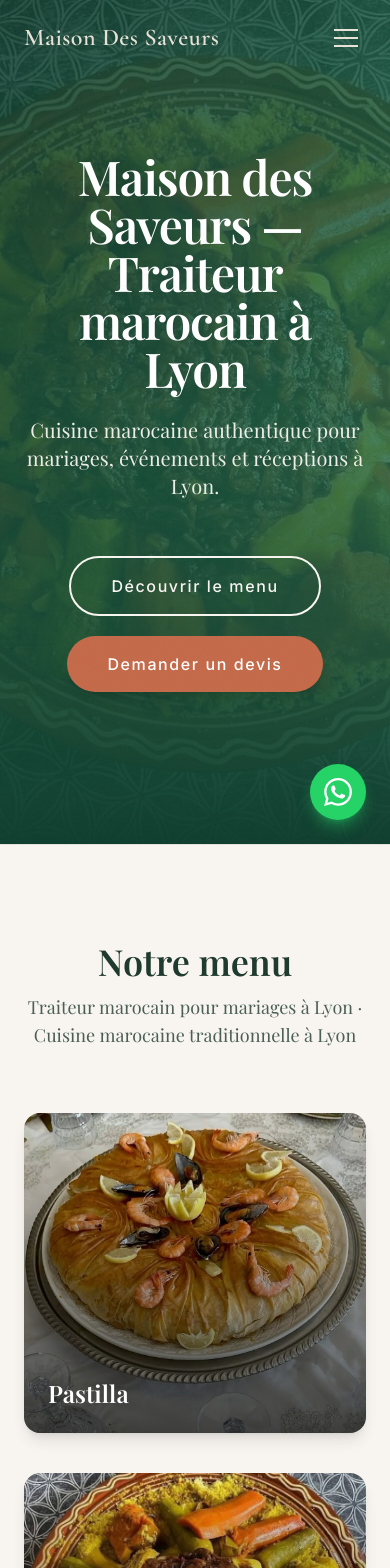
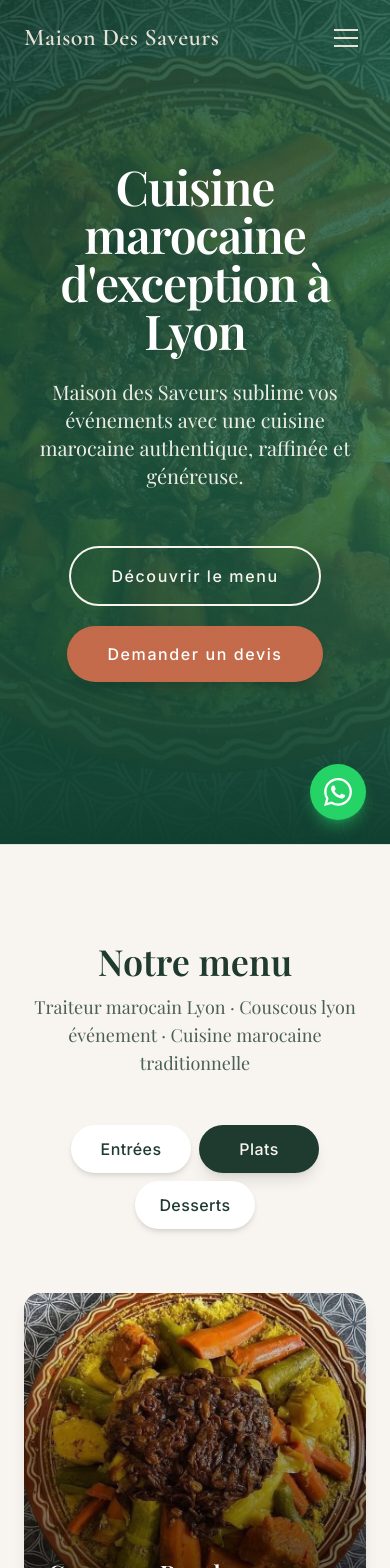
Before and after one commit to traiteurmds/maison-des-saveurs-site, a Next.js app: page / in a window 390 px wide. Shown: the top 1568 px of the page. Built offline with nearby package versions, Linux system fonts and the light colour scheme.

Commit message:
Ajout Google Maps sous les avis clients + zones Lyon

```diff
--- a/app/components/ContactCTA.tsx
+++ b/app/components/ContactCTA.tsx
@@ -34,7 +34,7 @@ export default function ContactCTA() {
         >
           <Link
             href="/contact"
-            className="inline-flex items-center justify-center rounded-full bg-terracotta px-12 py-5 font-medium tracking-widest text-white shadow-lg transition-all duration-300 ease-out hover:-translate-y-1 hover:scale-105 hover:shadow-xl hover:shadow-terracotta/30 focus:outline-none focus:ring-2 focus:ring-terracotta focus:ring-offset-2 focus:ring-offset-deep-green"
+            className="inline-flex min-h-[52px] min-w-[280px] items-center justify-center rounded-full bg-terracotta px-10 py-5 font-medium tracking-widest text-white shadow-lg transition-all duration-300 ease-out hover:-translate-y-1 hover:scale-105 hover:shadow-xl hover:shadow-terracotta/30 focus:outline-none focus:ring-2 focus:ring-terracotta focus:ring-offset-2 focus:ring-offset-deep-green md:min-h-[56px] md:min-w-[320px] md:px-12"
           >
             Demander un devis
           </Link>
--- a/app/components/Menu3DExperience.tsx
+++ b/app/components/Menu3DExperience.tsx
@@ -5,12 +5,15 @@ import Link from "next/link";
 import Image from "next/image";
 import { motion, AnimatePresence } from "framer-motion";
 
+type Category = "entrees" | "plats" | "desserts";
+
 type Dish = {
   id: string;
   title: string;
   description: string;
   image: string;
   alt: string;
+  category: Category;
 };
 
 const dishes: Dish[] = [
@@ -20,6 +23,15 @@ const dishes: Dish[] = [
     description: "Pastilla marocaine traditionnelle, idéale pour les grandes occasions et les réceptions raffinées.",
     image: "/images/menu/pastilla.jpg",
     alt: "Pastilla marocaine traiteur Lyon",
+    category: "entrees",
+  },
+  {
+    id: "mini-sales",
+    title: "Mini salés",
+    description: "Buffet de mini salés marocains : mini burgers, batbout, briouates et bouchées gourmandes.",
+    image: "/images/menu/mini-sales.jpg",
+    alt: "Mini salés marocains buffet traiteur Lyon",
+    category: "entrees",
   },
   {
     id: "couscous-royal",
@@ -27,6 +39,7 @@ const dishes: Dish[] = [
     description: "Couscous royal marocain avec légumes fondants et viandes mijotées, signature de notre maison.",
     image: "/images/menu/couscous.jpg",
     alt: "Couscous marocain traiteur Lyon",
+    category: "plats",
   },
   {
     id: "viande-pruneaux",
@@ -34,6 +47,7 @@ const dishes: Dish[] = [
     description: "Tajine de boeuf marocain aux pruneaux et amandes, sucré-salé emblématique des mariages.",
     image: "/images/menu/viande-pruneaux.jpg",
     alt: "Tajine marocain traiteur Lyon",
+    category: "plats",
   },
   {
     id: "poulet-olives",
@@ -41,6 +55,7 @@ const dishes: Dish[] = [
     description: "Poulet marocain aux olives et citron confit, servi sur plat traditionnel.",
     image: "/images/menu/poulet-olives.jpg",
     alt: "Poulet olives citron marocain traiteur Lyon",
+    category: "plats",
   },
   {
     id: "rfissa",
@@ -48,19 +63,30 @@ const dishes: Dish[] = [
     description: "Rfissa marocaine traditionnelle, plat généreux pour les grandes tablées.",
     image: "/images/menu/rfissa.jpg",
     alt: "Rfissa marocaine traditionnelle traiteur Lyon",
+    category: "plats",
   },
   {
-    id: "mini-sales",
-    title: "Mini salés",
-    description: "Buffet de mini salés marocains : mini burgers, batbout, briouates et bouchées gourmandes.",
-    image: "/images/menu/mini-sales.jpg",
-    alt: "Mini salés marocains buffet traiteur Lyon",
+    id: "patisseries",
+    title: "Pâtisseries & douceurs",
+    description: "Pâtisseries marocaines et douceurs orientales pour clôturer vos événements en beauté.",
+    image: "/images/menu/pastilla.jpg",
+    alt: "Pâtisseries marocaines traiteur Lyon",
+    category: "desserts",
   },
+];
+
+const categories: { id: Category; label: string }[] = [
+  { id: "entrees", label: "Entrées" },
+  { id: "plats", label: "Plats" },
+  { id: "desserts", label: "Desserts" },
 ];
 
 export default function Menu3DExperience() {
   const [openDish, setOpenDish] = useState<Dish | null>(null);
+  const [activeCategory, setActiveCategory] = useState<Category>("plats");
   const cardRefs = useRef<(HTMLDivElement | null)[]>([]);
+
+  const filteredDishes = dishes.filter((d) => d.category === activeCategory);
 
   const handleMouseMove = useCallback((e: React.MouseEvent<HTMLDivElement>, index: number) => {
     const card = cardRefs.current[index];
@@ -94,11 +120,43 @@ export default function Menu3DExperience() {
           Notre menu
         </h2>
         <p className="mt-3 text-center font-serif text-lg text-deep-green/80">
-          Traiteur marocain pour mariages à Lyon · Cuisine marocaine traditionnelle à Lyon
+          Traiteur marocain Lyon · Couscous lyon événement · Cuisine marocaine traditionnelle
         </p>
+
+        <motion.div
+          className="mt-12 flex flex-wrap justify-center gap-2"
+          initial={{ opacity: 0, y: 12 }}
+          whileInView={{ opacity: 1, y: 0 }}
+          viewport={{ once: true }}
+          transition={{ duration: 0.5 }}
+        >
+          {categories.map((cat) => (
+            <button
+              key={cat.id}
+              type="button"
+              onClick={() => setActiveCategory(cat.id)}
+              className={`min-h-[48px] min-w-[120px] rounded-full px-6 py-3 font-medium tracking-wide transition-all duration-300 ease-out md:min-w-[140px] ${
+                activeCategory === cat.id
+                  ? "bg-deep-green text-beige shadow-lg"
+                  : "bg-white text-deep-green shadow-md hover:-translate-y-0.5 hover:shadow-lg"
+              }`}
+            >
+              {cat.label}
+            </button>
+          ))}
+        </motion.div>
+
         <div className="mt-16 grid grid-cols-1 gap-10 md:grid-cols-2 lg:grid-cols-3">
-          {dishes.map((dish, i) => (
-            <div key={dish.id} className="aspect-[4/3] min-h-[320px] w-full md:min-h-[360px]">
+          <AnimatePresence mode="wait">
+          {filteredDishes.map((dish, i) => (
+            <motion.div
+              key={dish.id}
+              initial={{ opacity: 0, y: 24 }}
+              animate={{ opacity: 1, y: 0 }}
+              exit={{ opacity: 0, y: -12 }}
+              transition={{ duration: 0.4, delay: 0.05 * i, ease: [0.22, 1, 0.36, 1] }}
+              className="aspect-[4/3] min-h-[320px] w-full md:min-h-[360px]"
+            >
               <div
                 ref={(el) => {
                   cardRefs.current[i] = el;
@@ -138,8 +196,9 @@ export default function Menu3DExperience() {
                   {dish.title}
                 </span>
               </div>
-            </div>
+            </motion.div>
           ))}
+          </AnimatePresence>
         </div>
       </div>
 
--- a/app/components/PageTransition.tsx
+++ b/app/components/PageTransition.tsx
@@ -2,6 +2,7 @@
 
 import { usePathname } from "next/navigation";
 import { motion, AnimatePresence } from "framer-motion";
+import { useEffect } from "react";
 
 const transition = {
   duration: 0.4,
@@ -14,6 +15,18 @@ export default function PageTransition({
   children: React.ReactNode;
 }) {
   const pathname = usePathname();
+
+  useEffect(() => {
+    const hash = typeof window !== "undefined" ? window.location.hash : "";
+    if (hash) {
+      const el = document.querySelector(hash);
+      if (el) {
+        el.scrollIntoView({ behavior: "smooth", block: "start" });
+        return;
+      }
+    }
+    window.scrollTo({ top: 0, behavior: "smooth" });
+  }, [pathname]);
 
   return (
     <AnimatePresence mode="wait">
--- a/app/components/VisionHero.tsx
+++ b/app/components/VisionHero.tsx
@@ -61,15 +61,15 @@ export default function VisionHero() {
           className="font-serif text-5xl font-semibold tracking-tight text-white sm:text-6xl md:text-7xl lg:text-8xl"
           style={{ textShadow: "0 4px 40px rgba(0,0,0,0.35)" }}
         >
-          Maison des Saveurs — Traiteur marocain à Lyon
+          Cuisine marocaine d&apos;exception à Lyon
         </motion.h1>
         <motion.p
           initial={{ opacity: 0 }}
           animate={{ opacity: 1 }}
           transition={{ duration: 1, delay: 0.85, ease: [0.22, 1, 0.36, 1] }}
-          className="mt-6 font-serif text-xl text-beige/95 sm:text-2xl md:text-3xl"
+          className="mt-6 max-w-2xl font-serif text-xl text-beige/95 sm:text-2xl md:text-3xl"
         >
-          Cuisine marocaine authentique pour mariages, événements et réceptions à Lyon.
+          Maison des Saveurs sublime vos événements avec une cuisine marocaine authentique, raffinée et généreuse.
         </motion.p>
         <motion.div
           initial={{ opacity: 0 }}
@@ -85,7 +85,7 @@ export default function VisionHero() {
             <button
               type="button"
               onClick={scrollToMenu}
-              className="btn-hero-outline inline-flex items-center justify-center rounded-full border-2 border-beige px-10 py-4 font-medium tracking-widest text-beige transition-all duration-300 ease-out hover:-translate-y-0.5 hover:scale-105 hover:bg-beige/10 hover:shadow-lg hover:shadow-[0_8px_32px_rgba(248,245,240,0.12)]"
+              className="btn-hero-outline inline-flex min-h-[52px] min-w-[200px] items-center justify-center rounded-full border-2 border-beige px-10 py-4 font-medium tracking-widest text-beige transition-all duration-300 ease-out hover:-translate-y-0.5 hover:scale-105 hover:bg-beige/10 hover:shadow-lg hover:shadow-[0_8px_32px_rgba(248,245,240,0.12)] md:min-h-[56px] md:min-w-[220px]"
             >
               Découvrir le menu
             </button>
@@ -97,7 +97,7 @@ export default function VisionHero() {
           >
             <Link
               href="/contact"
-              className="btn-hero-cta inline-flex items-center justify-center rounded-full bg-terracotta px-10 py-4 font-medium tracking-widest text-white shadow-lg transition-all duration-300 ease-out hover:-translate-y-0.5 hover:scale-105 hover:shadow-xl hover:shadow-terracotta/25"
+              className="btn-hero-cta inline-flex min-h-[52px] min-w-[200px] items-center justify-center rounded-full bg-terracotta px-10 py-4 font-medium tracking-widest text-white shadow-lg transition-all duration-300 ease-out hover:-translate-y-0.5 hover:scale-105 hover:shadow-xl hover:shadow-terracotta/25 md:min-h-[56px] md:min-w-[220px]"
             >
               Demander un devis
             </Link>
--- a/app/layout.tsx
+++ b/app/layout.tsx
@@ -42,15 +42,17 @@ export const viewport: Viewport = {
 export const metadata: Metadata = {
   metadataBase: new URL(SITE_URL),
   title: {
-    default: "Maison des Saveurs - Traiteur marocain à Lyon",
+    default: "Traiteur Marocain à Lyon | Maison des Saveurs",
     template: "%s | Maison des Saveurs",
   },
   description:
-    "Traiteur marocain d'exception à Lyon pour mariages, événements et réceptions.",
+    "Maison des Saveurs, traiteur marocain à Lyon. Couscous, tajines, pâtisseries marocaines pour mariages, événements et réceptions.",
   keywords: [
+    "traiteur marocain lyon",
     "traiteur lyon",
+    "traiteur oriental lyon",
+    "couscous lyon événement",
     "traiteur villeurbanne",
-    "traiteur marocain lyon",
     "traiteur halal lyon",
     "traiteur mariage lyon",
     "buffet mariage lyon",
@@ -66,8 +68,8 @@ export const metadata: Metadata = {
     apple: "/apple-touch-icon.png",
   },
   openGraph: {
-    title: "Maison des Saveurs - Traiteur marocain à Lyon",
-    description: "Traiteur marocain d'exception à Lyon pour mariages, événements et réceptions.",
+    title: "Traiteur Marocain à Lyon | Maison des Saveurs",
+    description: "Maison des Saveurs, traiteur marocain à Lyon. Couscous, tajines, pâtisseries marocaines pour mariages, événements et réceptions.",
     url: SITE_URL,
     siteName: "Maison des Saveurs",
     images: [
@@ -83,8 +85,8 @@ export const metadata: Metadata = {
   },
   twitter: {
     card: "summary_large_image",
-    title: "Maison des Saveurs - Traiteur marocain à Lyon",
-    description: "Traiteur marocain d'exception à Lyon pour vos événements.",
+    title: "Traiteur Marocain à Lyon | Maison des Saveurs",
+    description: "Maison des Saveurs, traiteur marocain à Lyon. Couscous, tajines, pâtisseries marocaines pour mariages et réceptions.",
     images: ["/logo-share.png"],
   },
 };
```
Also changed, not shown: app/components/Footer.tsx (+3 -4 lines), app/components/GoogleMapReviews.tsx (+69 -60 lines), app/components/Navbar.tsx (+31 -6 lines), app/contact/page.tsx (+21 -1 lines).
